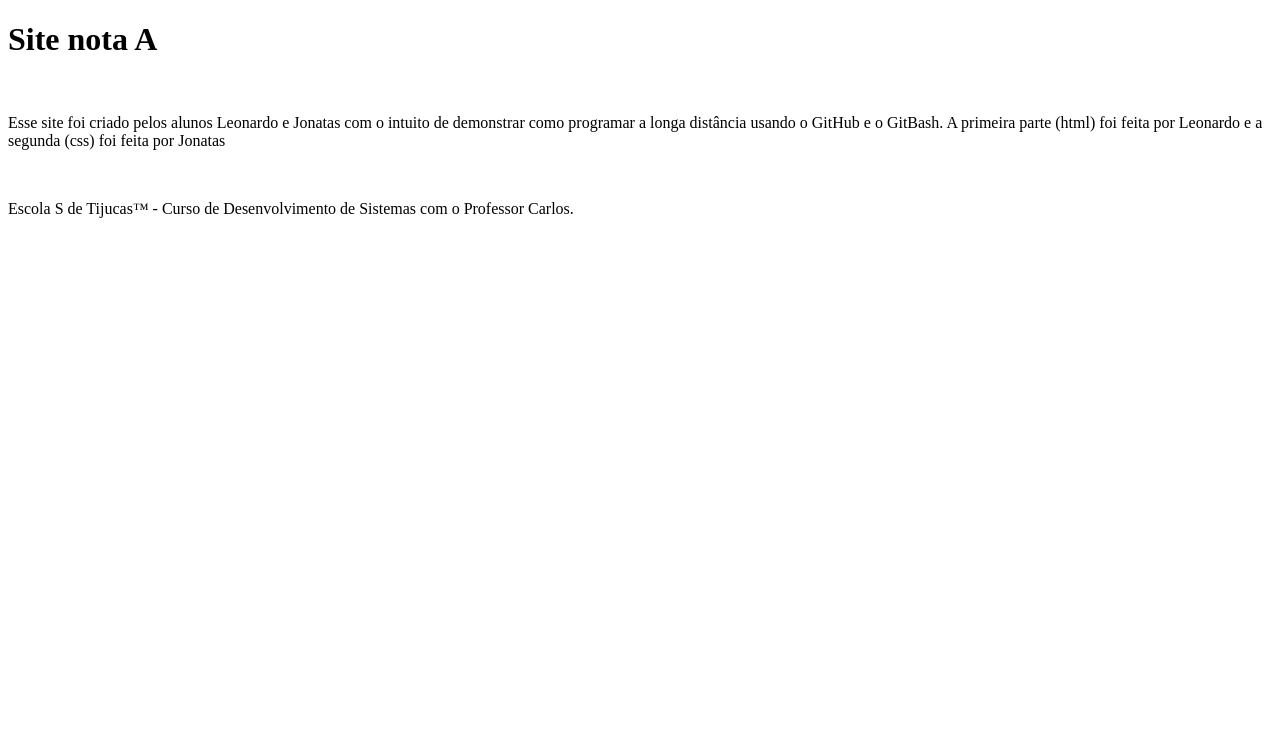
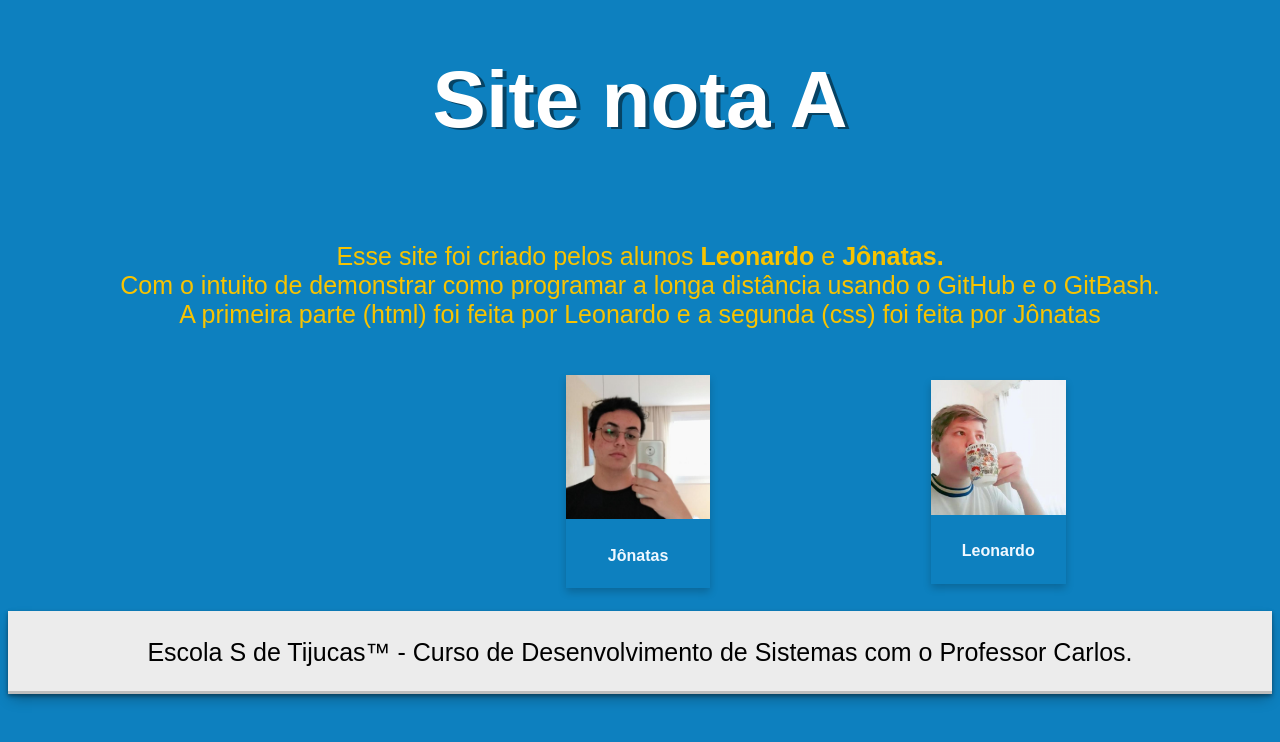
Before and after one commit to LeonardoZab/odisseia, a plain HTML site: page index.html in a window 1280 px wide. Drawn offline with Linux system fonts and the light colour scheme.

Commit message:
Css do site

```diff
--- a/index.html
+++ b/index.html
@@ -1,19 +1,49 @@
 <!DOCTYPE html>
 <html lang="pt-br">
+
 <head>
     <meta charset="UTF-8">
     <meta http-equiv="X-UA-Compatible" content="IE=edge">
     <meta name="viewport" content="width=device-width, initial-scale=1.0">
     <link rel="stylesheet" href="style.css">
-    <title>Site nota A</title>
+    <title>Site nota A :)</title>
 </head>
+
 <body>
     <h1>Site nota A</h1>
     <br>
-    <p>Esse site foi criado pelos alunos Leonardo e Jonatas com o intuito de demonstrar como programar a longa distância usando o GitHub e o GitBash. A primeira parte (html) foi feita por Leonardo e a segunda (css) foi feita por Jonatas</p>
+    <p>Esse site foi criado pelos alunos <b>Leonardo</b> e <b>Jônatas.</b> <br>Com o intuito de demonstrar como
+        programar a longa distância
+        usando o GitHub e o GitBash.<br> A primeira parte (html) foi feita por Leonardo e a segunda (css) foi feita por
+        Jônatas</p>
     <br>
-    <footer>
-        <p> Escola S de Tijucas™ - Curso de Desenvolvimento de Sistemas com o Professor Carlos.</p>
-    </footer>
+
+    <table>
+        <tr>
+            <td>
+                <div class="card">
+                    <img src="./img/jonatas.png" alt="Avatar" style="width:100%">
+                    <div class="container">
+                        <h4><b>Jônatas</b></h4>
+                    </div>
+                </div>
+            </td>
+
+            <td>
+                <div class="card">
+                    <img src="./img/leo.png" alt="Avatar" style="width:100%">
+                    <div class="container">
+                        <h4><b>Leonardo</b></h4>
+                    </div>
+                </div>
+            </td>
+        </tr>
+    </table>
+
 </body>
+
+<footer>
+    <p class="rodape"> Escola S de Tijucas™ - Curso de Desenvolvimento de Sistemas com o Professor Carlos.</p>
+</footer>
+
 </html>
--- a/style.css
+++ b/style.css
@@ -0,0 +1,55 @@
+body{
+    text-align: center;
+    background-color: #0d80bf;
+    font-family: Arial, Helvetica, sans-serif;
+
+}
+
+h1{
+    color: white;
+    font-size: 80px;
+    text-shadow: 4px 2px #00000079;
+    padding-left: 100px;
+    padding-right: 100px;
+}
+
+p{
+    color: #f8c300;
+    font-size: 25px;
+    padding-left: 100px;
+    padding-right: 100px;
+}
+
+table{
+    margin-left: 555px;
+    margin-right: auto;
+    padding-bottom: 20px;
+}
+
+.rodape{
+    color: black;
+}
+
+footer{
+    padding-top: 2px;
+    padding-bottom: 2px;
+    background: rgb(236, 236, 236);
+  box-shadow: rgba(0, 0, 0, 0.4) 0px 2px 4px, rgba(0, 0, 0, 0.3) 0px 7px 13px -3px, rgba(0, 0, 0, 0.2) 0px -3px 0px inset;
+}
+
+
+.card {
+    color: aliceblue;
+    box-shadow: 0 4px 8px 0 rgba(0,0,0,0.2);
+    transition: 0.3s;
+    width: 40%;
+    max-width: 500px;
+  }
+
+  .card:hover {
+    box-shadow: 0 8px 16px 0 rgba(0,0,0,0.2);
+  }
+
+  .container {
+    padding: 2px 16px;
+  }
```
Also changed, not shown: img/jonatas.png (added), img/leo.png (added).
